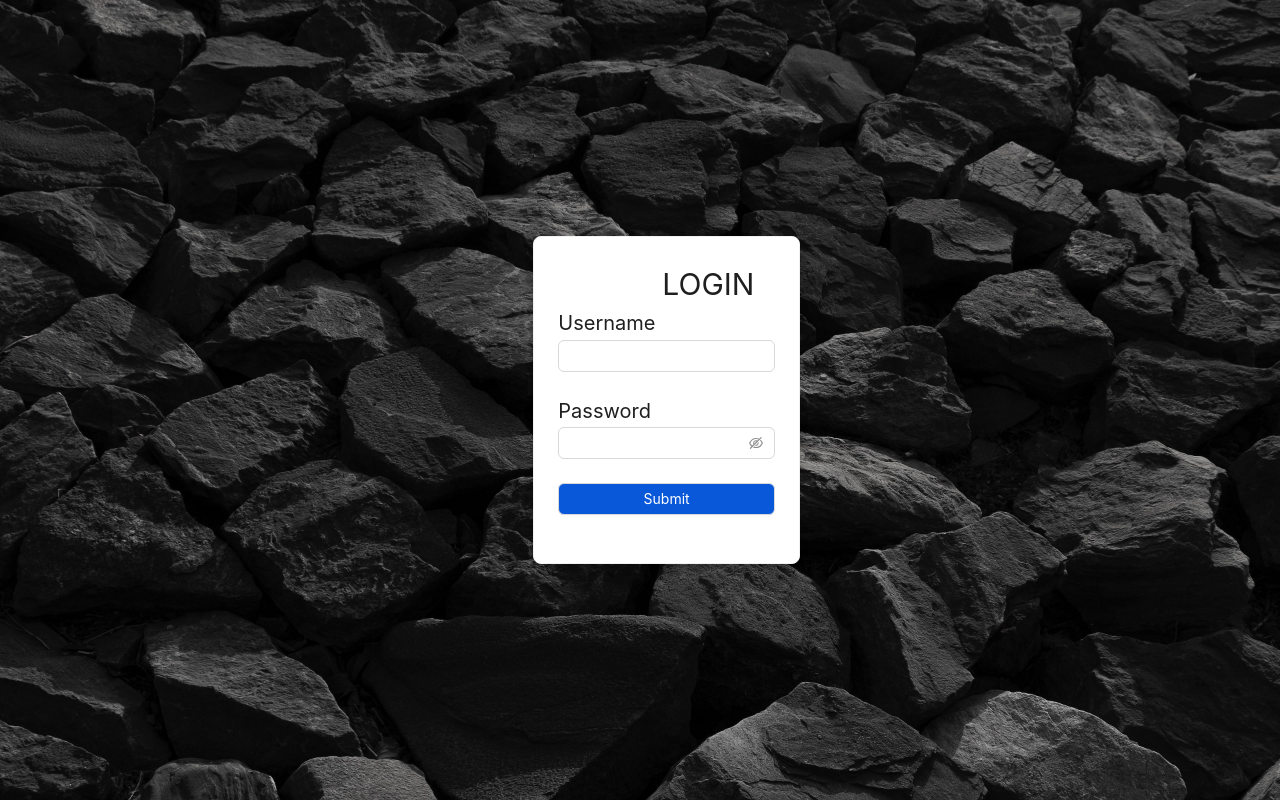
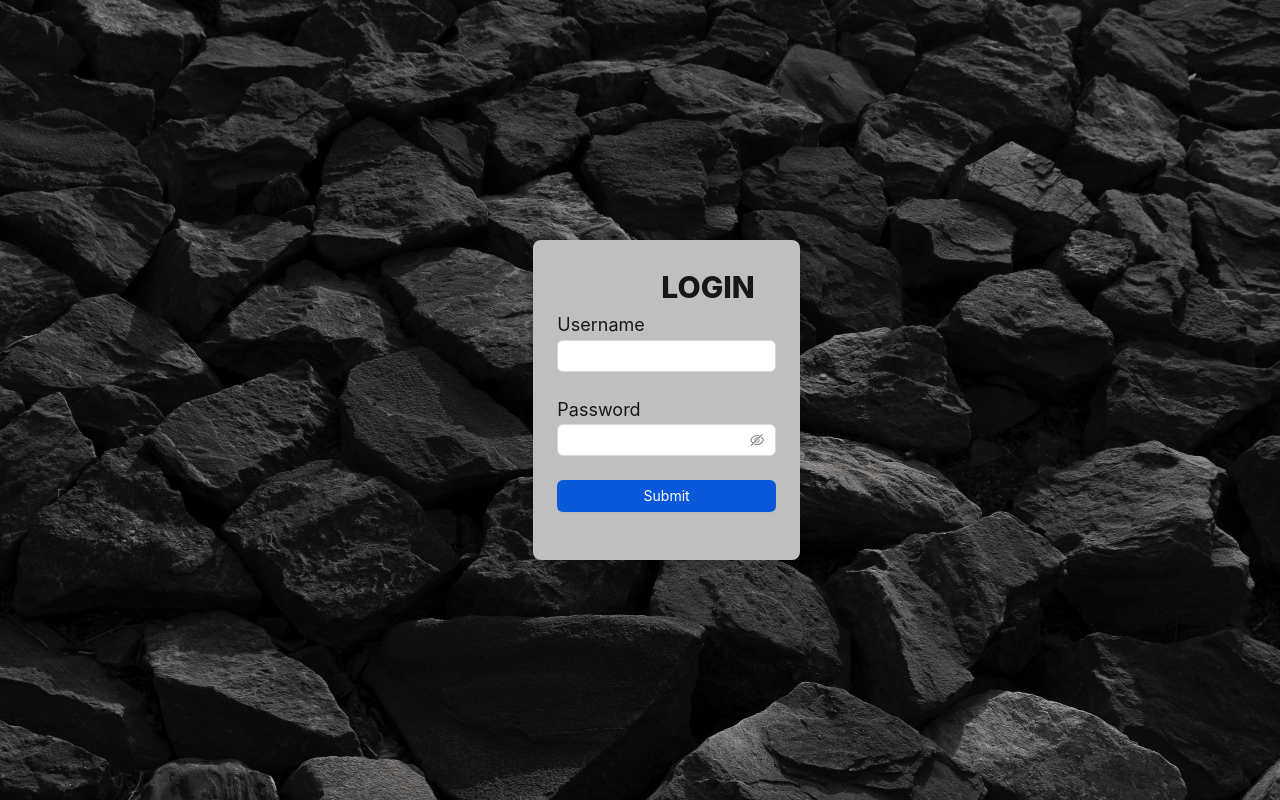
Before and after one commit to saijamiuno/EmployeeData-Nexus, a React (Create React App) app in the folder React/: page / in a window 1280 px wide. Built offline with nearby package versions, Linux system fonts and the light colour scheme.

Commit message:
Login changes

```diff
--- a/React/src/Login.js
+++ b/React/src/Login.js
@@ -1,5 +1,6 @@
+import React, { useState, useEffect } from "react";
 import { Col, Row, Button, Checkbox, Form, Input, Card } from "antd";
-import { useState } from "react";
+import WebFont from "webfontloader";
 import "./App.css";
 import login from "./Images/login.jpg";
 
@@ -10,6 +11,7 @@ function Login() {
   const onFinishFailed = (errorInfo) => {
     console.log("Failed:", errorInfo);
   };
+
   return (
     <div
       className="body"
@@ -26,8 +28,21 @@ function Login() {
         <Row>
           <Col span={10}></Col>
           <Col span={5}>
-            <Card style={{ boxShadow: "0 4px 8px 0 rgba(0, 0, 8, 0.2)" }}>
-              <span style={{ marginLeft: "13vh", fontSize: "30px" }}>
+            <Card
+              style={{
+                boxShadow: "0 4px 8px 0 rgba(0, 0, 8, 0.2)",
+                backgroundColor: "#bfbfbf",
+                border: "transparent",
+              }}
+            >
+              <span
+                style={{
+                  marginLeft: "13vh",
+                  fontSize: "30px",
+                  fontWeight: "800",
+                  fontFamily: "unset",
+                }}
+              >
                 LOGIN
               </span>
 
@@ -40,7 +55,7 @@ function Login() {
                 onFinishFailed={onFinishFailed}
                 autoComplete="off"
               >
-                <span style={{ fontSize: "20px" }}>Username</span>
+                <span style={{ fontSize: "18px" }}>Username</span>
                 <Form.Item
                   name="username"
                   rules={[
@@ -52,7 +67,7 @@ function Login() {
                 >
                   <Input />
                 </Form.Item>
-                <span style={{ fontSize: "20px" }}>Password</span>
+                <span style={{ fontSize: "18px" }}>Password</span>
                 <Form.Item
                   name="password"
                   rules={[
@@ -72,6 +87,7 @@ function Login() {
                       width: "100%",
                       backgroundColor: "#0958d9",
                       color: "#fff",
+                      border: "transparent",
                     }}
                     htmlType="submit"
                   >
```
